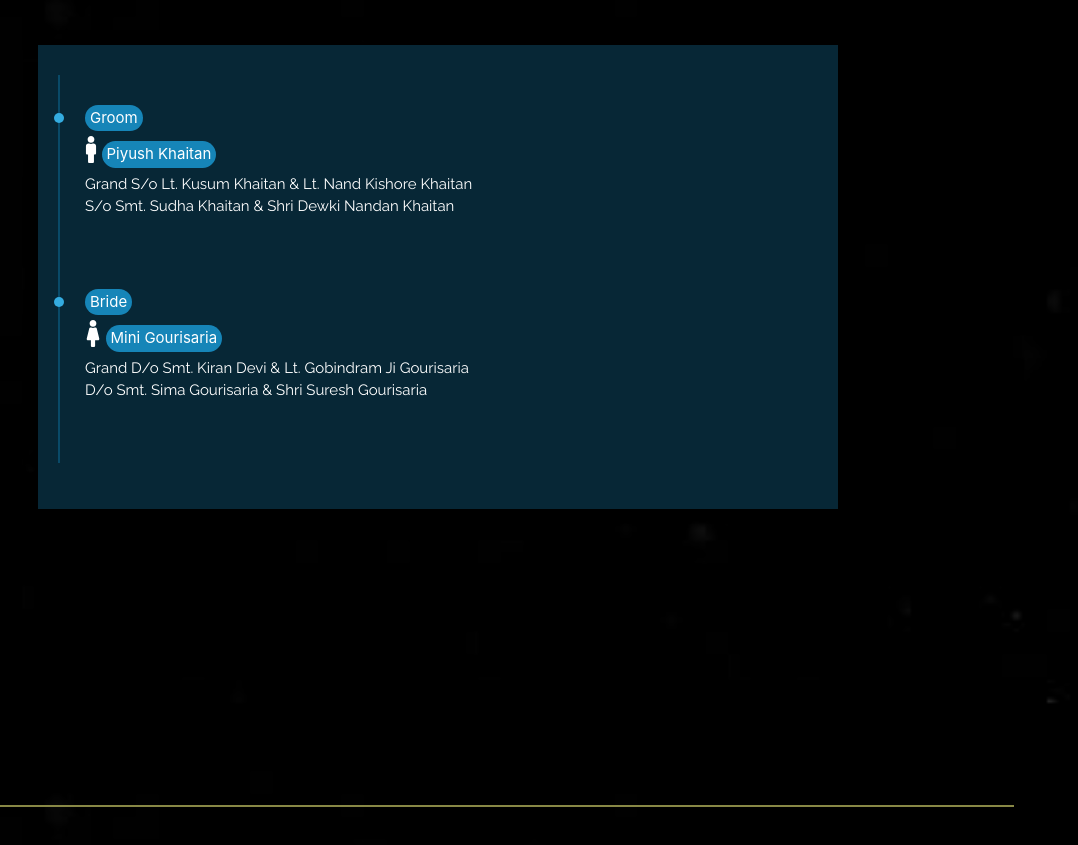
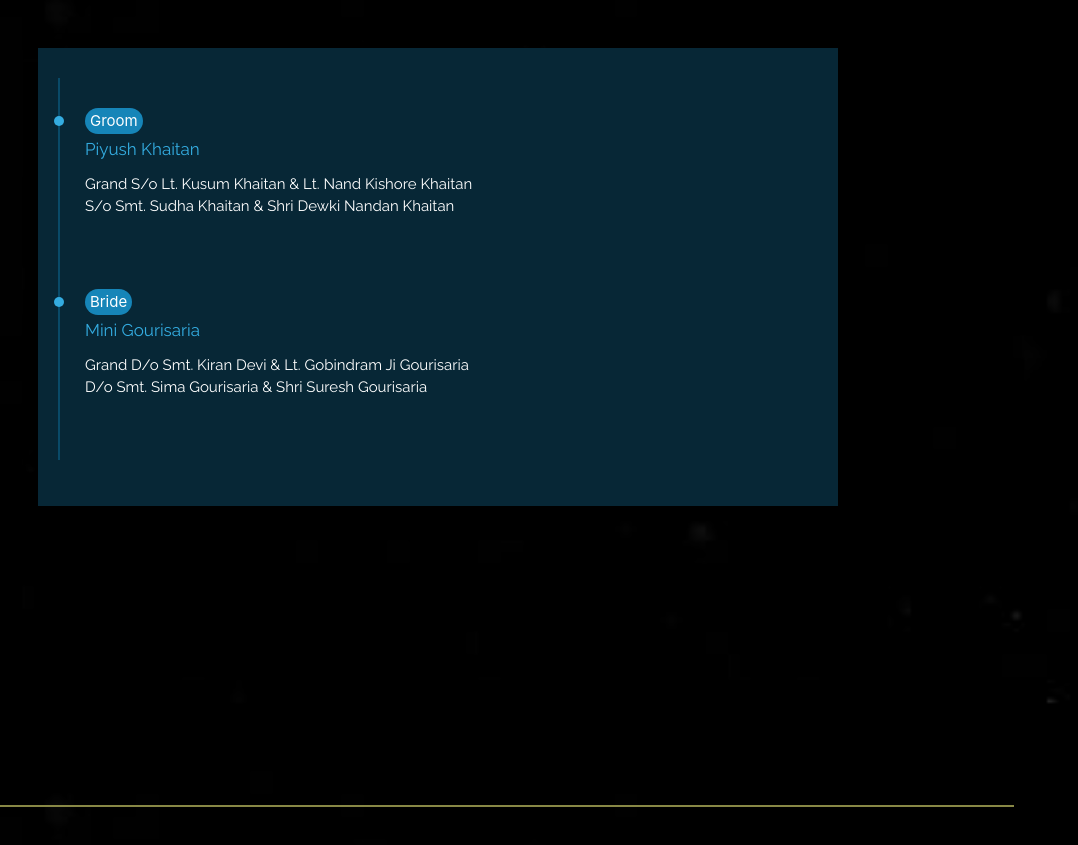
Before and after one commit to a-4-k/invitation, a plain HTML site: page index.html in a window 1280 px wide. Shown: the part 2520-3365 px from the top of the page, without its empty margins (202-1280 px from the left). Drawn offline with nearby package versions, Linux system fonts and the light colour scheme.

Commit message:
Update index.html

```diff
--- a/index.html
+++ b/index.html
@@ -160,8 +160,8 @@
           <li>
             <span>Groom</span>
             <div class="content">
-              <i class="fas fa-male fa-2x story-font"></i>
-              <span>Piyush Khaitan</span>
+             <!-- <i class="fas fa-male fa-2x story-font"></i> -->
+              <h3>Piyush Khaitan</h3>
               <p>
                 Grand S/o Lt. Kusum Khaitan & Lt. Nand Kishore Khaitan <br>
                 S/o Smt. Sudha Khaitan & Shri Dewki Nandan Khaitan
@@ -171,8 +171,8 @@
           <li>
             <span>Bride</span>
             <div class="content">
-              <i class="fas fa-female fa-2x story-font"></i>
-              <span>Mini Gourisaria</span>
+            <!-- <i class="fas fa-female fa-2x story-font"></i> -->
+              <h3>Mini Gourisaria</h3>
               <p>
                 Grand D/o Smt. Kiran Devi & Lt. Gobindram Ji Gourisaria <br>
                 D/o Smt. Sima Gourisaria & Shri Suresh Gourisaria
```
